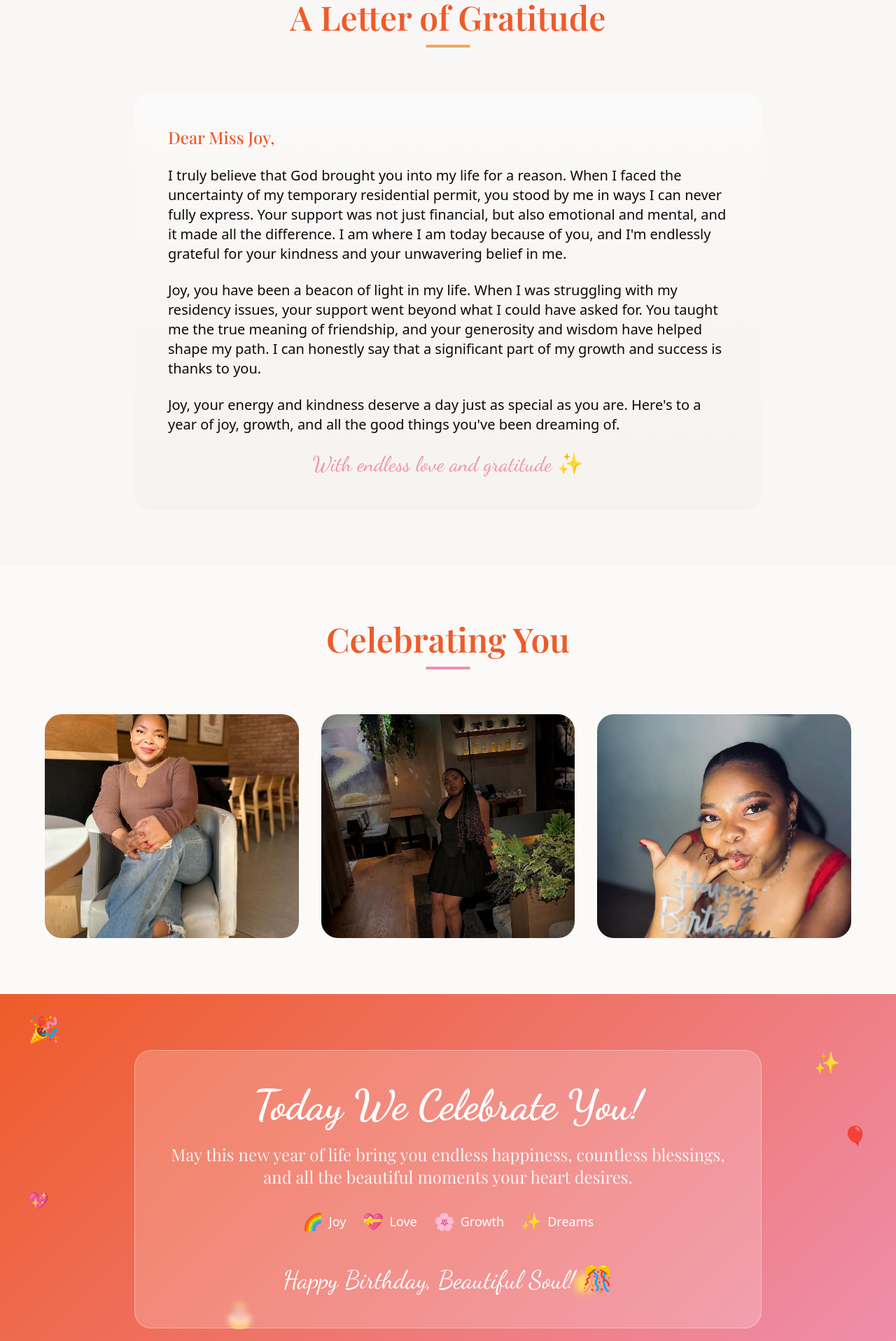
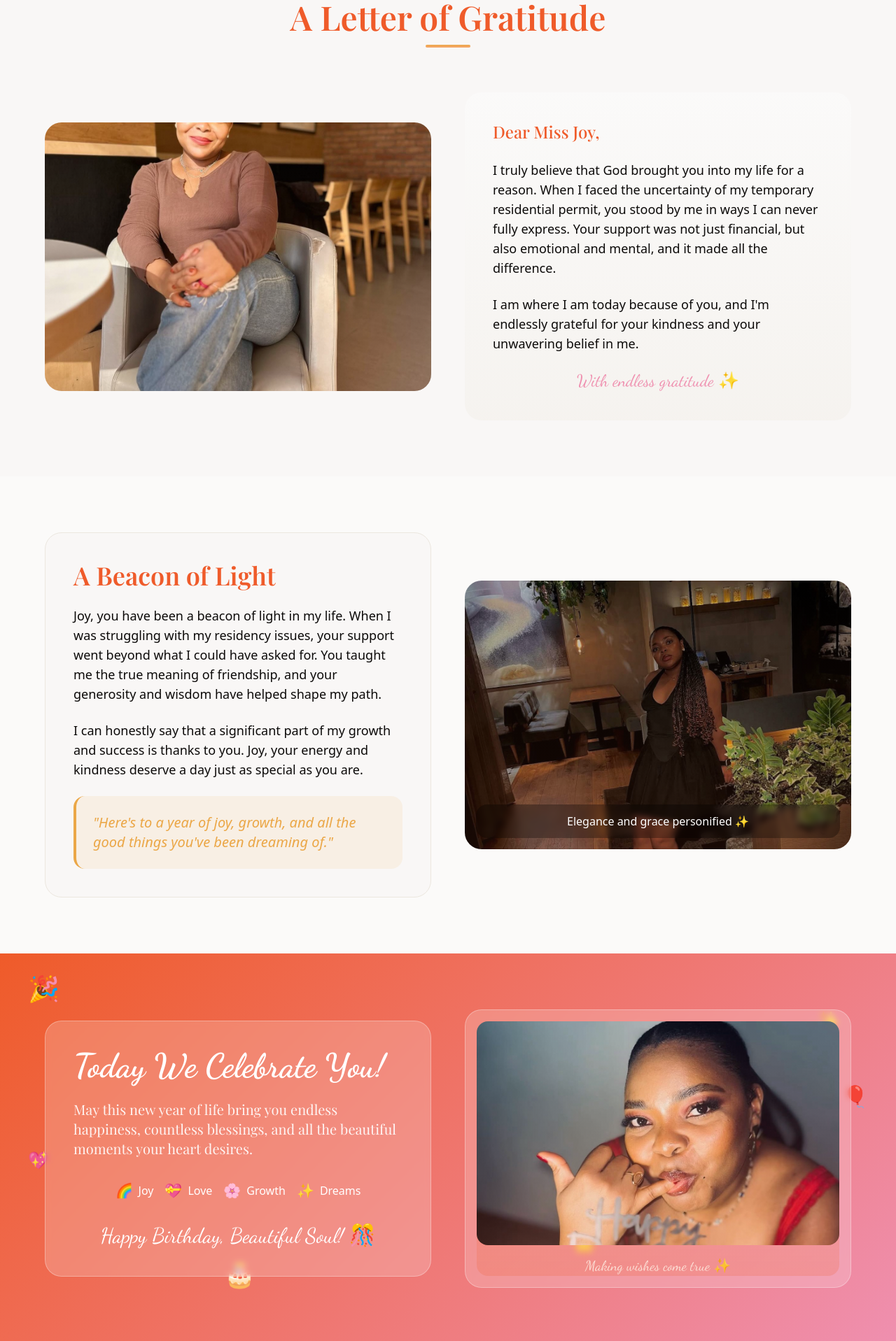
Before and after one commit to eguonor/joyful-beacon-birthday, a React (Vite) app: page / in a window 1280 px wide. Shown: the part 880-2797 px from the top of the page at 70% size. Built offline with nearby package versions, Linux system fonts and the light colour scheme.

Commit message:
Fix animation and image placement
The "Happy Birthday Joy" text is not animated as requested. The uploaded images should be placed around sections of the site.

```diff
--- /dev/null
+++ b/src/components/BeaconSection.tsx
@@ -0,0 +1,53 @@
+const BeaconSection = () => {
+  return (
+    <section className="py-20 px-4 bg-background">
+      <div className="max-w-6xl mx-auto">
+        <div className="grid grid-cols-1 lg:grid-cols-2 gap-12 items-center">
+          {/* Message */}
+          <div>
+            <div className="bg-card rounded-3xl p-8 md:p-10 shadow-warm border">
+              <h3 className="font-elegant text-3xl md:text-4xl font-semibold text-primary mb-6">
+                A Beacon of Light
+              </h3>
+
+              <div className="space-y-6 text-foreground">
+                <p className="text-base md:text-lg leading-relaxed">
+                  Joy, you have been a beacon of light in my life. When I was struggling with my residency issues, your support went beyond what I could have asked for. You taught me the true meaning of friendship, and your generosity and wisdom have helped shape my path.
+                </p>
+
+                <p className="text-base md:text-lg leading-relaxed">
+                  I can honestly say that a significant part of my growth and success is thanks to you. Joy, your energy and kindness deserve a day just as special as you are.
+                </p>
+
+                <div className="bg-warm/10 rounded-2xl p-6 border-l-4 border-warm">
+                  <p className="text-lg md:text-xl font-medium text-warm italic">
+                    "Here's to a year of joy, growth, and all the good things you've been dreaming of."
+                  </p>
+                </div>
+              </div>
+            </div>
+          </div>
+
+          {/* Photo */}
+          <div>
+            <div className="relative group">
+              <img
+                src="/lovable-uploads/ff9981fd-4c62-4cf9-9278-3791f8b42139.png"
+                alt="Joy in elegant black dress in a beautiful restaurant"
+                className="w-full h-96 object-cover rounded-3xl shadow-warm transition-transform duration-500 group-hover:scale-105"
+              />
+              <div className="absolute inset-0 bg-gradient-to-t from-primary/10 to-transparent rounded-3xl"></div>
+              <div className="absolute bottom-4 left-4 right-4">
+                <p className="text-white font-medium bg-black/30 rounded-lg p-3 backdrop-blur-sm text-center">
+                  Elegance and grace personified ✨
+                </p>
+              </div>
+            </div>
+          </div>
+        </div>
+      </div>
+    </section>
+  );
+};
+
+export default BeaconSection;
--- a/src/components/CelebrationSection.tsx
+++ b/src/components/CelebrationSection.tsx
@@ -11,41 +11,63 @@ const CelebrationSection = () => {
         <div className="absolute top-1/3 right-10 text-3xl bounce-gentle">🎈</div>
       </div>
 
-      <div className="max-w-4xl mx-auto text-center z-10 relative">
-        <div className="bg-white/20 backdrop-blur-sm rounded-3xl p-8 md:p-12 border border-white/30">
-          <h2 className="font-celebration text-5xl md:text-6xl font-bold text-white mb-6 bounce-gentle">
+      <div className="max-w-6xl mx-auto z-10 relative">
+        <div className="grid grid-cols-1 lg:grid-cols-2 gap-12 items-center">
+
+          {/* Celebration Text */}
+          <div className="bg-white/20 backdrop-blur-sm rounded-3xl p-8 md:p-10 border border-white/30">
+            <h2 className="font-celebration text-4xl md:text-5xl font-bold text-white mb-6 bounce-gentle">
               Today We Celebrate You!
             </h2>
 
-          <p className="font-elegant text-xl md:text-2xl text-white/90 mb-8 leading-relaxed">
+            <p className="font-elegant text-lg md:text-xl text-white/90 mb-8 leading-relaxed">
               May this new year of life bring you endless happiness, countless blessings,
               and all the beautiful moments your heart desires.
             </p>
 
-          <div className="flex flex-wrap justify-center gap-6 text-white">
-            <div className="flex items-center gap-2 text-lg">
-              <span className="text-2xl">🌈</span>
+            <div className="flex flex-wrap justify-center gap-4 text-white mb-8">
+              <div className="flex items-center gap-2 text-base">
+                <span className="text-xl">🌈</span>
                 <span className="font-medium">Joy</span>
               </div>
-            <div className="flex items-center gap-2 text-lg">
-              <span className="text-2xl">💝</span>
+              <div className="flex items-center gap-2 text-base">
+                <span className="text-xl">💝</span>
                 <span className="font-medium">Love</span>
               </div>
-            <div className="flex items-center gap-2 text-lg">
-              <span className="text-2xl">🌸</span>
+              <div className="flex items-center gap-2 text-base">
+                <span className="text-xl">🌸</span>
                 <span className="font-medium">Growth</span>
               </div>
-            <div className="flex items-center gap-2 text-lg">
-              <span className="text-2xl">✨</span>
+              <div className="flex items-center gap-2 text-base">
+                <span className="text-xl">✨</span>
                 <span className="font-medium">Dreams</span>
               </div>
             </div>
 
-          <div className="mt-12">
-            <p className="font-celebration text-3xl md:text-4xl text-white">
+            <div className="text-center">
+              <p className="font-celebration text-2xl md:text-3xl text-white">
                 Happy Birthday, Beautiful Soul! 🎊
               </p>
             </div>
+          </div>
+
+          {/* Birthday Photo */}
+          <div className="relative group">
+            <div className="bg-white/20 backdrop-blur-sm rounded-3xl p-4 border border-white/30">
+              <img
+                src="/lovable-uploads/551892eb-80db-4434-b5aa-d61049af7742.png"
+                alt="Joy celebrating with a birthday cake"
+                className="w-full h-80 object-cover rounded-2xl transition-transform duration-500 group-hover:scale-105"
+              />
+              <div className="absolute inset-4 bg-gradient-to-t from-primary/20 to-transparent rounded-2xl pointer-events-none"></div>
+              <div className="text-center mt-4">
+                <p className="text-white font-celebration text-xl">
+                  Making wishes come true ✨
+                </p>
+              </div>
+            </div>
+          </div>
+
         </div>
       </div>
     </section>
--- a/src/components/HeroSection.tsx
+++ b/src/components/HeroSection.tsx
@@ -26,13 +26,13 @@ const HeroSection = () => {
               : "translate-y-8 opacity-0 scale-95"
           }`}
         >
-          <h1 className="font-celebration text-6xl md:text-8xl lg:text-9xl font-bold text-celebration mb-4 bounce-gentle">
+          <h1 className="font-celebration text-6xl md:text-8xl lg:text-9xl font-bold text-animated mb-4">
             Happy Birthday
           </h1>
-          <h2 className="font-elegant text-4xl md:text-6xl lg:text-7xl font-semibold text-primary mb-8 float">
+          <h2 className="font-elegant text-4xl md:text-6xl lg:text-7xl font-semibold text-animated float">
             Joy
           </h2>
-          <div className="w-24 h-1 bg-celebration mx-auto rounded-full glow"></div>
+          <div className="w-24 h-1 bg-celebration mx-auto rounded-full glow bounce-gentle"></div>
         </div>
 
         <div
--- a/src/components/MessageSection.tsx
+++ b/src/components/MessageSection.tsx
@@ -1,7 +1,7 @@
 const MessageSection = () => {
   return (
     <section className="py-20 px-4 bg-card">
-      <div className="max-w-4xl mx-auto">
+      <div className="max-w-6xl mx-auto">
         <div className="text-center mb-16">
           <h2 className="font-elegant text-4xl md:text-5xl font-semibold text-primary mb-4">
             A Letter of Gratitude
@@ -9,28 +9,41 @@ const MessageSection = () => {
           <div className="w-16 h-1 bg-warm mx-auto rounded-full"></div>
         </div>
 
-        <div className="bg-subtle rounded-3xl p-8 md:p-12 shadow-warm">
+        <div className="grid grid-cols-1 lg:grid-cols-2 gap-12 items-center">
+          {/* Photo */}
+          <div className="order-2 lg:order-1">
+            <div className="relative group">
+              <img
+                src="/lovable-uploads/17efbc7e-ad65-495e-a14a-4a9a1115722f.png"
+                alt="Joy sitting comfortably in a modern cafe setting"
+                className="w-full h-96 object-cover rounded-3xl shadow-warm transition-transform duration-500 group-hover:scale-105"
+              />
+              <div className="absolute inset-0 bg-gradient-to-t from-primary/10 to-transparent rounded-3xl"></div>
+            </div>
+          </div>
+
+          {/* Message */}
+          <div className="order-1 lg:order-2">
+            <div className="bg-subtle rounded-3xl p-8 md:p-10 shadow-warm">
               <div className="space-y-6 text-foreground">
                 <p className="text-lg md:text-xl leading-relaxed font-medium">
                   <span className="font-elegant text-2xl text-primary">Dear Miss Joy,</span>
                 </p>
 
-            <p className="text-lg md:text-xl leading-relaxed">
-              I truly believe that God brought you into my life for a reason. When I faced the uncertainty of my temporary residential permit, you stood by me in ways I can never fully express. Your support was not just financial, but also emotional and mental, and it made all the difference. I am where I am today because of you, and I'm endlessly grateful for your kindness and your unwavering belief in me.
+                <p className="text-base md:text-lg leading-relaxed">
+                  I truly believe that God brought you into my life for a reason. When I faced the uncertainty of my temporary residential permit, you stood by me in ways I can never fully express. Your support was not just financial, but also emotional and mental, and it made all the difference.
                 </p>
 
-            <p className="text-lg md:text-xl leading-relaxed">
-              Joy, you have been a beacon of light in my life. When I was struggling with my residency issues, your support went beyond what I could have asked for. You taught me the true meaning of friendship, and your generosity and wisdom have helped shape my path. I can honestly say that a significant part of my growth and success is thanks to you.
+                <p className="text-base md:text-lg leading-relaxed">
+                  I am where I am today because of you, and I'm endlessly grateful for your kindness and your unwavering belief in me.
                 </p>
 
-            <p className="text-lg md:text-xl leading-relaxed">
-              Joy, your energy and kindness deserve a day just as special as you are. Here's to a year of joy, growth, and all the good things you've been dreaming of.
+                <div className="text-center mt-8">
+                  <p className="font-celebration text-2xl text-accent">
+                    With endless gratitude ✨
                   </p>
-
-            <div className="text-center mt-12">
-              <p className="font-celebration text-3xl text-accent">
-                With endless love and gratitude ✨
-              </p>
+                </div>
+              </div>
             </div>
           </div>
         </div>
--- a/src/index.css
+++ b/src/index.css
@@ -126,6 +126,15 @@
     animation: gradient-flow 3s ease infinite;
   }
 
+  .text-animated {
+    background: var(--gradient-celebration);
+    background-clip: text;
+    -webkit-background-clip: text;
+    -webkit-text-fill-color: transparent;
+    background-size: 400% 400%;
+    animation: rainbow-text 4s ease-in-out infinite, bounce-text 2s ease-in-out infinite;
+  }
+
   .bg-celebration {
     background: var(--gradient-celebration);
   }
@@ -145,6 +154,21 @@
   }
   50% {
     transform: translateY(-10px);
+  }
+}
+
+@keyframes bounce-text {
+  0%, 100% {
+    transform: translateY(0px) scale(1);
+  }
+  25% {
+    transform: translateY(-5px) scale(1.02);
+  }
+  50% {
+    transform: translateY(-8px) scale(1.05);
+  }
+  75% {
+    transform: translateY(-3px) scale(1.02);
   }
 }
 
@@ -171,3 +195,26 @@
     background-position: 0% 50%;
   }
 }
+
+@keyframes rainbow-text {
+  0% {
+    background-position: 0% 50%;
+    filter: hue-rotate(0deg);
+  }
+  25% {
+    background-position: 100% 50%;
+    filter: hue-rotate(90deg);
+  }
+  50% {
+    background-position: 100% 100%;
+    filter: hue-rotate(180deg);
+  }
+  75% {
+    background-position: 0% 100%;
+    filter: hue-rotate(270deg);
+  }
+  100% {
+    background-position: 0% 50%;
+    filter: hue-rotate(360deg);
+  }
+}
--- a/src/pages/Index.tsx
+++ b/src/pages/Index.tsx
@@ -1,6 +1,6 @@
 import HeroSection from "@/components/HeroSection";
 import MessageSection from "@/components/MessageSection";
-import PhotoGallery from "@/components/PhotoGallery";
+import BeaconSection from "@/components/BeaconSection";
 import CelebrationSection from "@/components/CelebrationSection";
 
 const Index = () => {
@@ -8,7 +8,7 @@ const Index = () => {
     <div className="min-h-screen">
       <HeroSection />
       <MessageSection />
-      <PhotoGallery />
+      <BeaconSection />
       <CelebrationSection />
     </div>
   );
```
Lines whose indentation alone changed are shown as unchanged.
